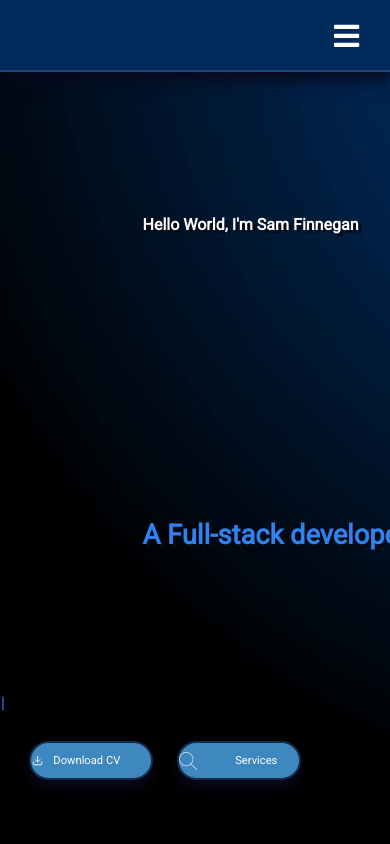
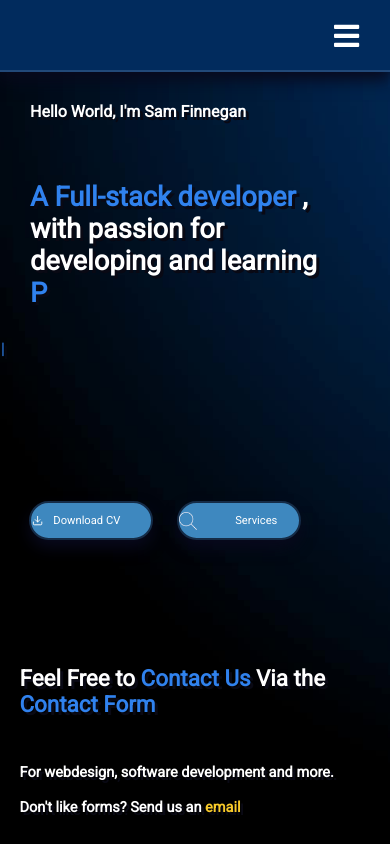
Before and after one commit to SamLinoFinnegan/Portfolio-website, a React (Create React App) app: page / in a window 390 px wide. Built offline with nearby package versions, Linux system fonts and the light colour scheme.

Commit message:
Added Logo, started on services

```diff
--- a/src/components/Home/Home.module.css
+++ b/src/components/Home/Home.module.css
@@ -200,18 +200,20 @@ span{
     }
     .intro{
         min-width: unset;
-        min-height: 500px;
+        min-height: 400px;
+        max-width: 300px;
+        margin: 0px;
     }
     .intro h2 {
         font-size: 1em;
-        padding: 15%;
+        padding: 10%;
 
 
     }
     .intro h1{
         position: relative;
         width: 100%;
-        padding: 15%;
+        padding: 10%;
         font-size:1.7em;
     }
     .searchDownload{
@@ -235,7 +237,7 @@ span{
     .carousel{
         animation: none;
     }
-    .reactImg,.myImage, .pythonImg{
+    .reactImg,.myImage, .pythonImg,.carousel,.carouselContainer{
         display: none;
     }
 
```
